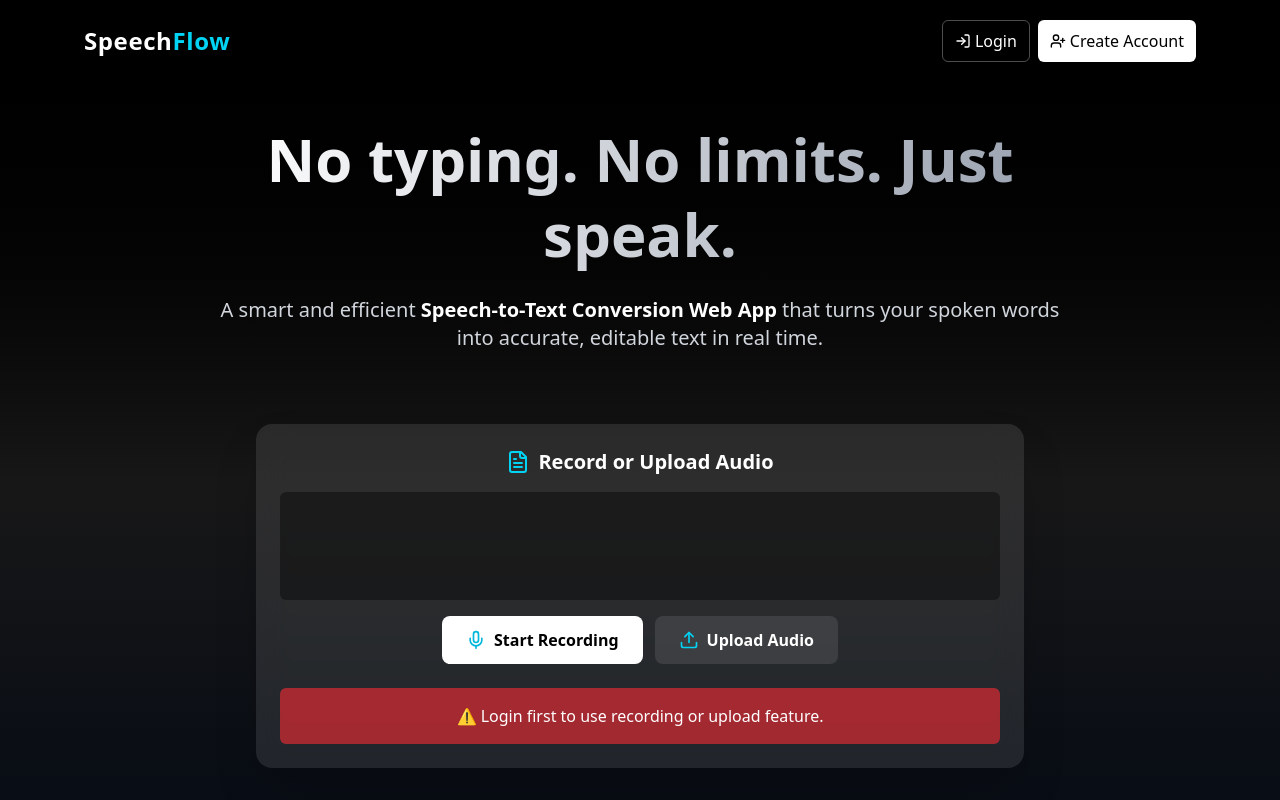
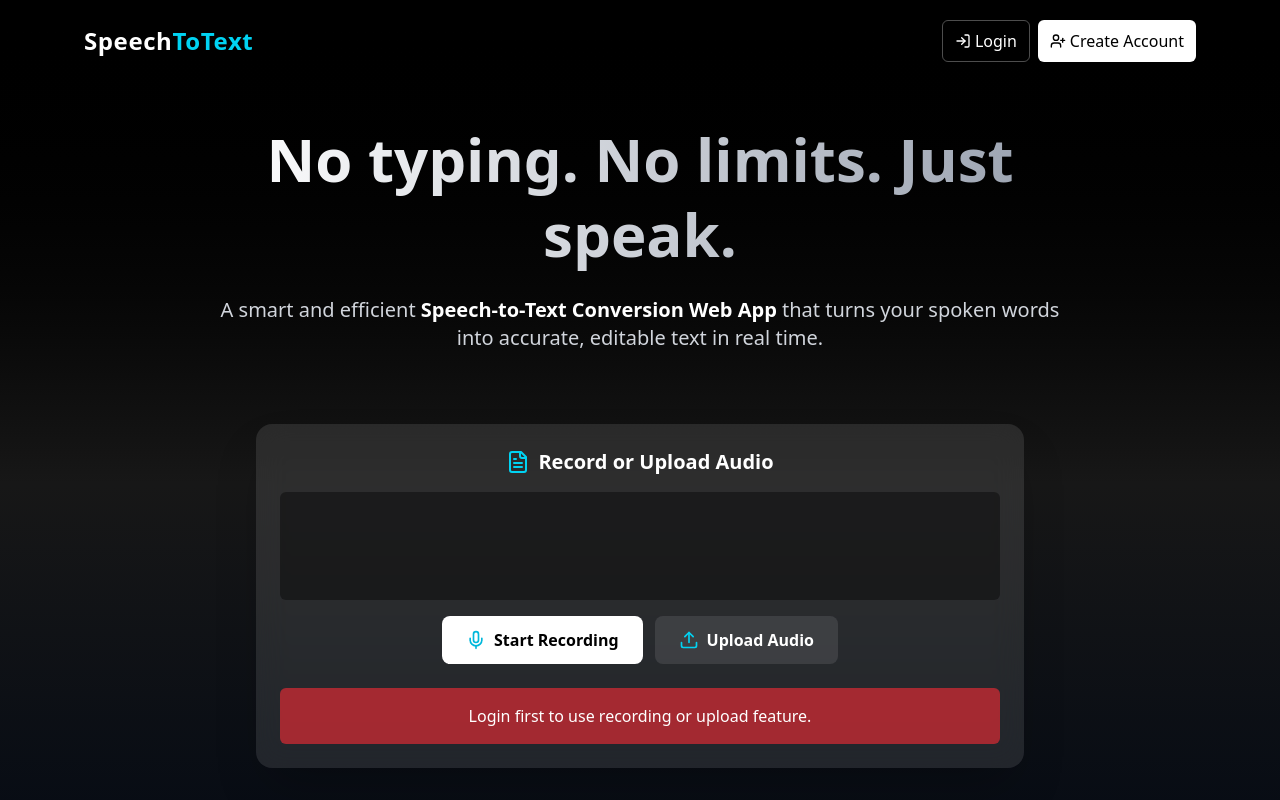
Before and after one commit to Satyam216/speech-to-text-frontend, a React (Vite) app: page /dashboard in a window 1280 px wide. Shown: the top 800 px of the page. Built offline with nearby package versions, Linux system fonts and the light colour scheme.

Commit message:
Website Logo Name Change

```diff
--- a/src/pages/dashboard.jsx
+++ b/src/pages/dashboard.jsx
@@ -196,7 +196,7 @@
       <header className="p-5 flex justify-between items-center max-w-6xl mx-auto w-full">
         <h1 className="text-2xl font-bold tracking-wide">
           <span className="text-white">Speech</span>
-          <span className="text-cyan-400">Flow</span>
+          <span className="text-cyan-400">ToText</span>
         </h1>
         <div>
           {token ? (
@@ -296,7 +296,7 @@
 
           {!token && (
             <div className="mt-6 p-4 bg-red-500/60 rounded-md text-center">
-              <p className="text-white font-medium">⚠️ Login first to use recording or upload feature.</p>
+              <p className="text-white font-medium">Login first to use recording or upload feature.</p>
             </div>
           )}
         </div>
```
